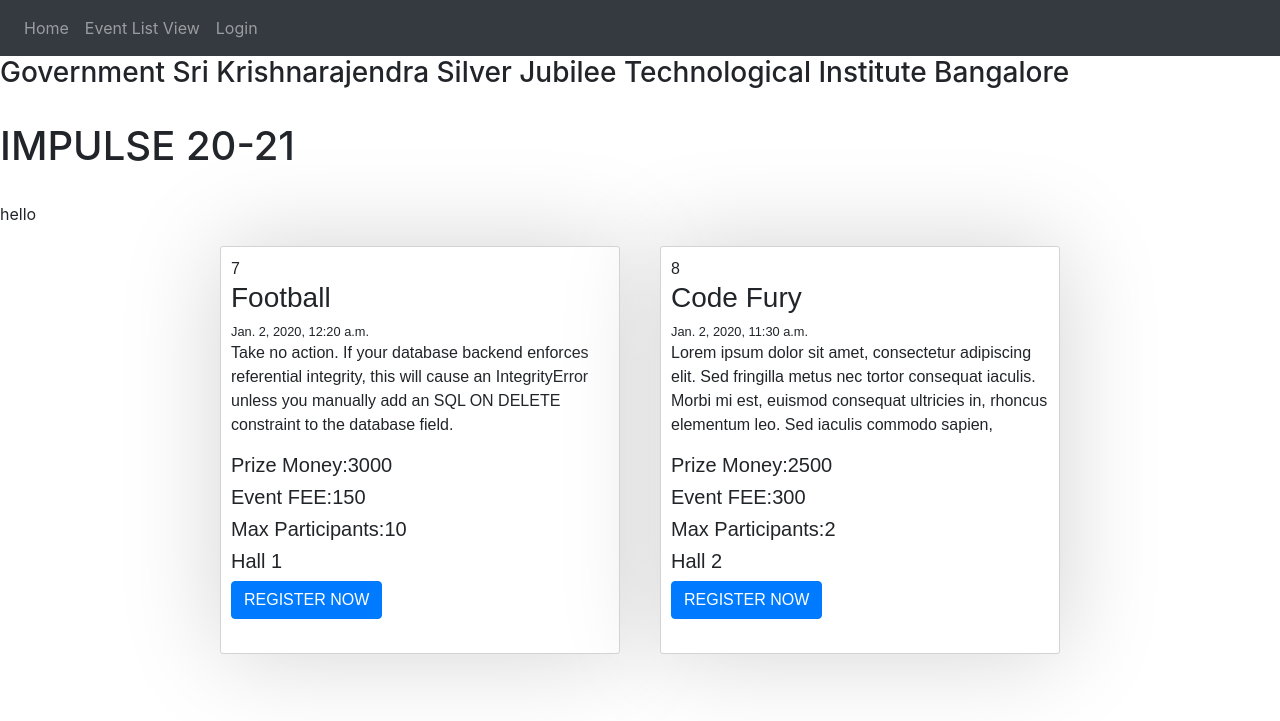
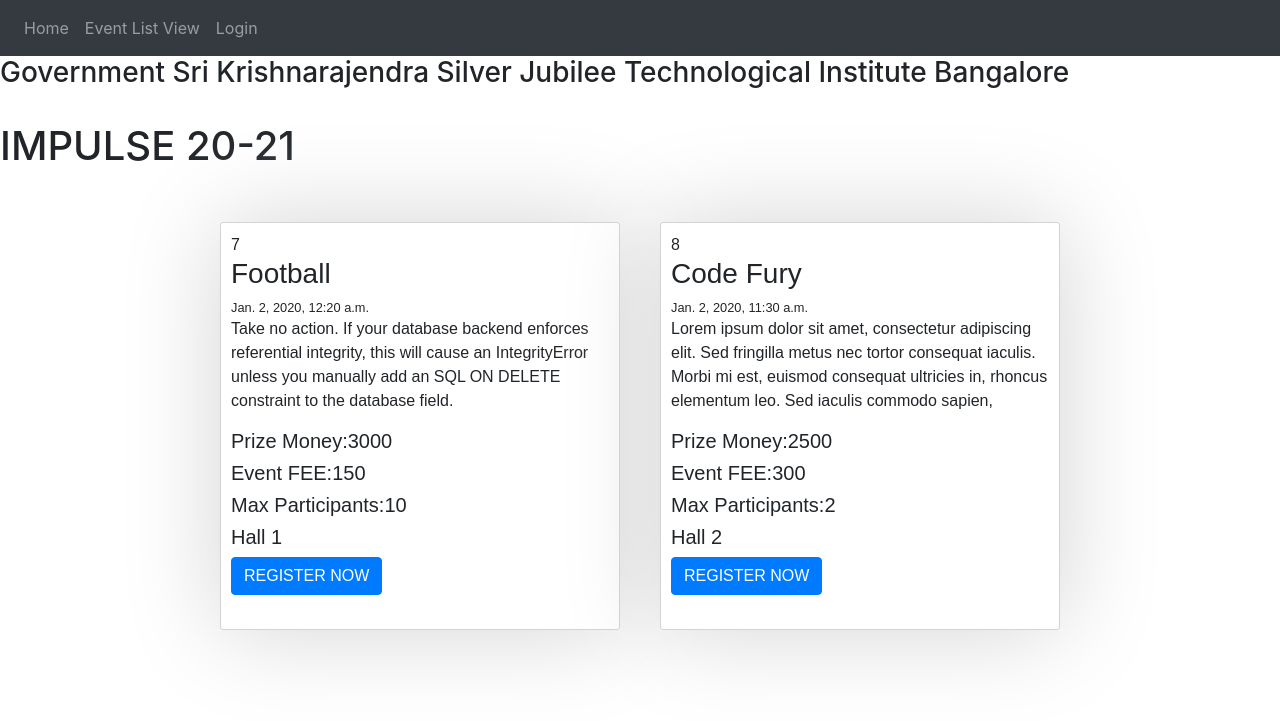
Before and after one commit to ashwinchakravarthy/DBMS_Project, a Django app: page / in a window 1280 px wide. Shown: the top 721 px of the page. Run offline with Django 3.2, Linux system fonts and the light colour scheme; data comes from the database, SQL or seed files in the repository; parts of the project's set-up code (start-up, migrations or seed data) failed here and were passed over; some libraries are stand-ins or nearby versions.

Commit message:
Update home.html

```diff
--- a/mini_project/fest_app/templates/fest_app/home.html
+++ b/mini_project/fest_app/templates/fest_app/home.html
@@ -14,7 +14,7 @@
 
     {%endif%}
 
-hello
+
 
 
 
```
